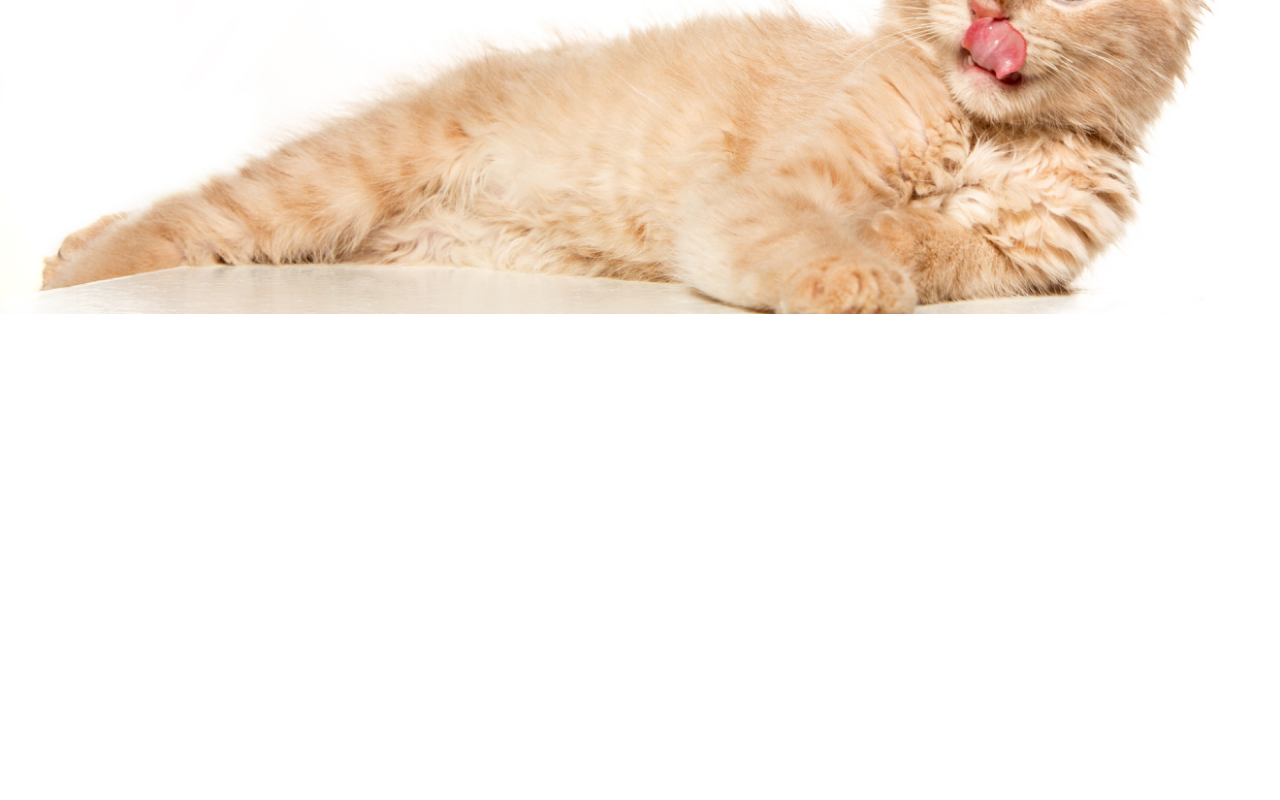
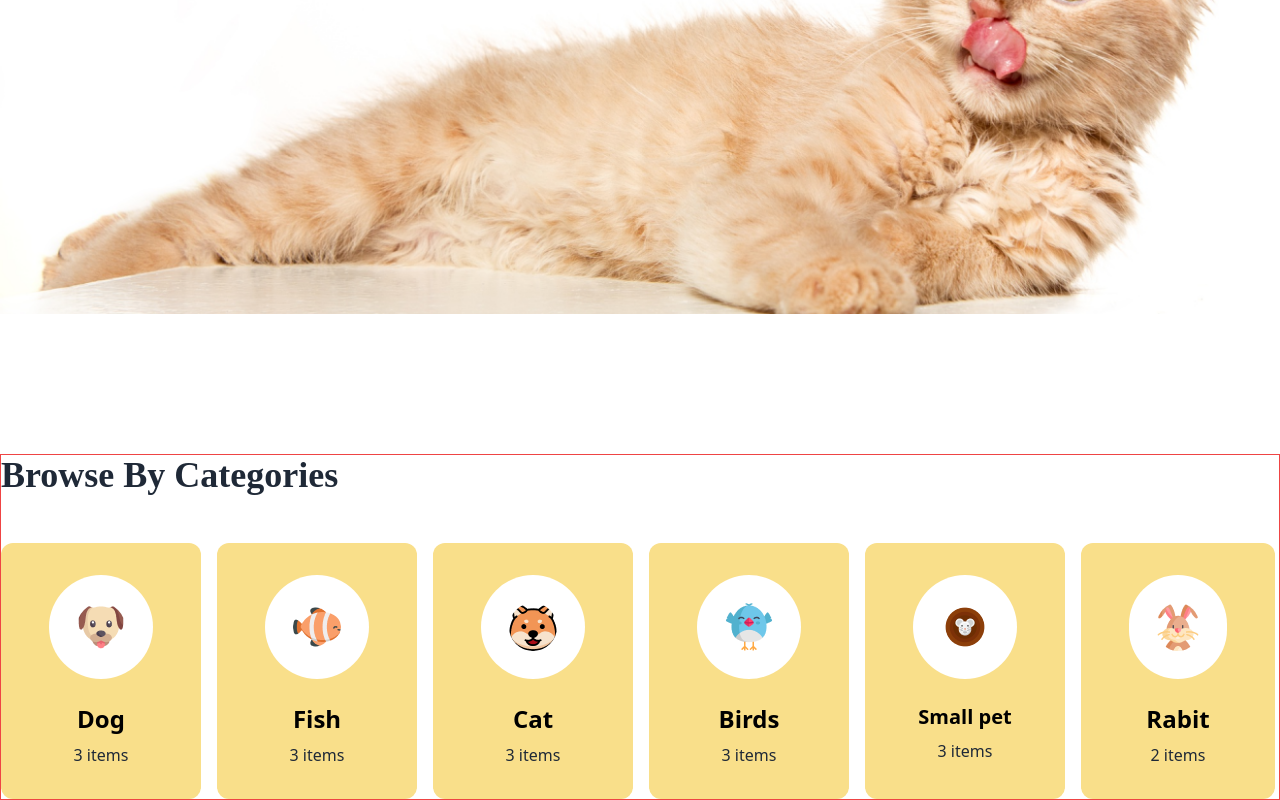
Before and after one commit to khadizadolon/Assignment-three-0001, a plain HTML site: page index.html in a window 1280 px wide. Shown: the part 482-1282 px from the top of the page. Before the commit the page ends 800 px from the top, so only its background shows below. Drawn offline with nearby package versions, Linux system fonts and the light colour scheme; a web font is replaced by a local one.

Commit message:
added categories section

```diff
--- a/index.html
+++ b/index.html
@@ -112,11 +112,10 @@
         </div>
       </nav>
 
-      <!-- Banner section -->
-
+        <!-- Banner section -->
         <div class="max-w-7xl mx-auto mt-8 lg:mt-[76px] ">
-            <div class="lg:m-0 m-5 bg-[url('./c1-assets/cat-big.png')] lg:h-[650px] h-[400px] bg-right-bottom lg:bg-cover bg-contain bg-no-repeat">
-                <h1 class="adlam-display lg:mt-6 lg:w-[45%] w-[90%] lg:text-5xl text-3xl ">Pamper Your Pet, Because They Deserve the Bes</h1>
+            <div class="lg:m-0 m-5 bg-[url('./c1-assets/cat-big.png')] lg:h-[650px] h-[380px] bg-right-bottom lg:bg-cover bg-contain bg-no-repeat">
+                <h1 class="adlam-display lg:mt-6 lg:w-[45%] w-[95%] lg:text-5xl text-3xl ">Pamper Your Pet, Because They Deserve the Bes</h1>
                 <p class="sora lg:text-xl text-[#8A8A8A] lg:w-[50%] w-[80%] lg:mt-4 lg:mb-6 mt-3 mb-3">Discover a world of treats, toys, and essentials handpicked for your furry friends. Shop now and make tails wag with joy!</p>
                 <button class="sora pl-[30px] pr-[30px] pt-[10px] pb-[10px] bg-btn-primary rounded-lg lg:text-xl">Find a pet</button>
             </div>
@@ -125,7 +124,67 @@
 
     </header>
     <!-- main section -->
-    <main></main>
+    <main>
+        <!-- Categories section -->
+        <section class="mx-auto max-w-7xl border border-red-500 lg:mt-[140px]">
+            <h1 class="adlam-display lg:mb-12 mb-8 lg:text-4xl text-2xl font-bold">Browse By Categories</h1>
+            <div class="flex flex-wrap gap-4  lg:ml-0 ml-5">
+                <!-- Card-1 -->
+                <div class="bg-[#F9DF8A] lg:pl-12 pl-8 lg:pt-8 pt-6 lg:pb-8 pb-6 lg:pr-12 pr-8 rounded-xl">
+                    <div class=" mb-6">
+                        <img class="rounded-full bg-white lg:p-7 p-6 " src="/c1-assets/dog-cartoon.png" alt="">
+                    </div>
+                    <h3 class="text-center text-2xl text-[#000000] font-bold mb-2">Dog</h3>
+                    <p class="text-center">3 items</p>
+                </div>
+
+                <!-- Card-2 -->
+                <div class="bg-[#F9DF8A] lg:pl-12 pl-8 lg:pt-8 pt-6 lg:pb-8 pb-6 lg:pr-12 pr-8  rounded-xl">
+                    <div class=" mb-6">
+                        <img class="rounded-full bg-white lg:p-7 p-6" src="/c1-assets/fish-cartoon.png" alt="">
+                    </div>
+                    <h3 class="text-center text-2xl text-[#000000] font-bold mb-2">Fish</h3>
+                    <p class="text-center">3 items</p>
+                </div>
+
+                <!-- Card-3 -->
+                <div class="bg-[#F9DF8A] lg:pl-12 pl-8 lg:pt-8 pt-6 lg:pb-8 pb-6 lg:pr-12 pr-8  rounded-xl">
+                    <div class=" mb-6">
+                        <img class="rounded-full bg-white lg:p-7 p-6 " src="/c1-assets/cat-cartoon.png" alt="">
+                    </div>
+                    <h3 class="text-center text-2xl text-[#000000] font-bold mb-2">Cat</h3>
+                    <p class="text-center">3 items</p>
+                </div>
+
+                <!-- Card-4 -->
+                <div class="bg-[#F9DF8A] lg:pl-12 pl-8 lg:pt-8 pt-6 lg:pb-8 pb-6 lg:pr-12 pr-8  rounded-xl">
+                    <div class=" mb-6">
+                        <img class="rounded-full bg-white lg:p-7 p-6 " src="/c1-assets/bird-cartoon.png" alt="">
+                    </div>
+                    <h3 class="text-center text-2xl text-[#000000] font-bold mb-2">Birds</h3>
+                    <p class="text-center">3 items</p>
+                </div>
+
+                <!-- Card-5 -->
+                <div class="bg-[#F9DF8A] lg:pl-12 pl-8 lg:pt-8 pt-6 lg:pb-8 pb-6 lg:pr-12 pr-8 rounded-xl">
+                    <div class=" mb-6">
+                        <img class="rounded-full bg-white lg:p-8 p-7 " src="/c1-assets/mouse-cartoon.png" alt="">
+                    </div>
+                    <h3 class="text-center text-xl text-[#000000] font-bold mb-2">Small pet</h3>
+                    <p class="text-center">3 items</p>
+                </div>
+                <!-- Card-6 -->
+                <div class="bg-[#F9DF8A] lg:pl-12 pl-8 lg:pt-8 pt-6 lg:pb-8 pb-6 lg:pr-12 pr-8 rounded-xl">
+                    <div class=" mb-6">
+                        <img class="rounded-full bg-white  lg:p-7 p-7" src="/c1-assets/rabbit-cartoon.png" alt="">
+                    </div>
+                    <h3 class="text-center text-2xl text-[#000000] font-bold mb-2">Rabit</h3>
+                    <p class="text-center">2 items</p>
+                </div>
+
+            </div>
+        </section>
+    </main>
     <!-- footer section -->
     <footer></footer>
   </body>
```
